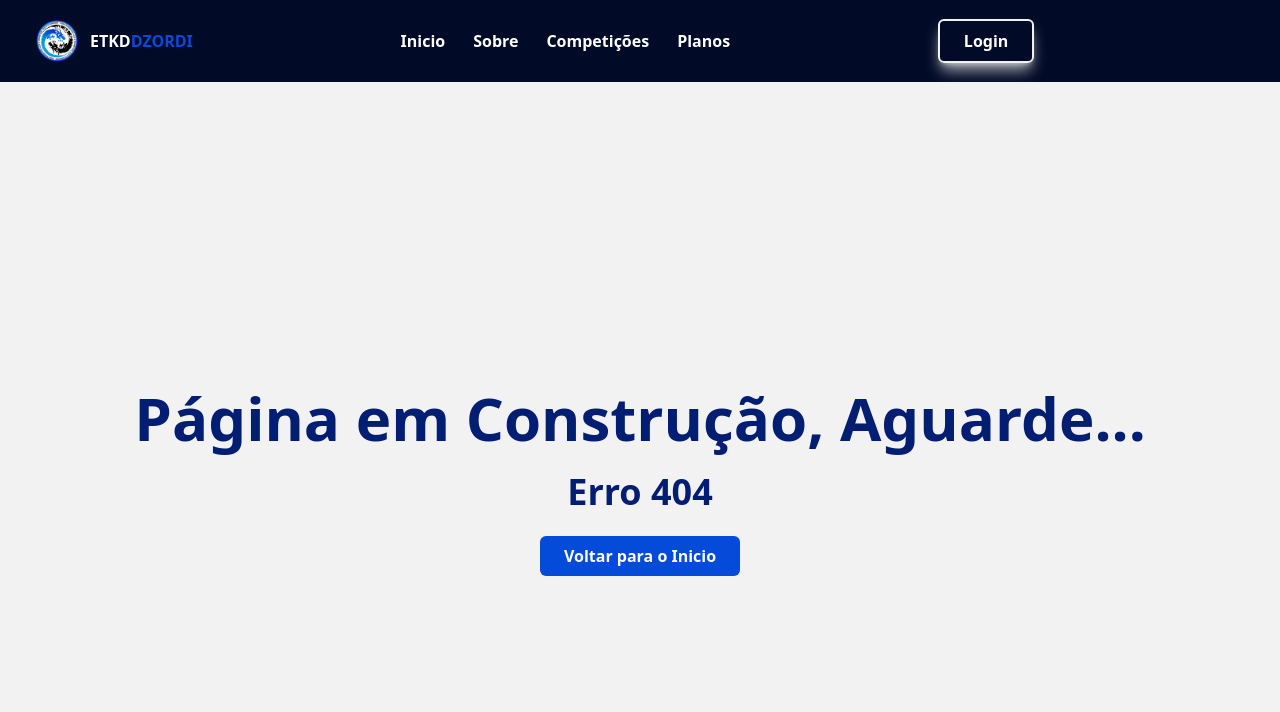
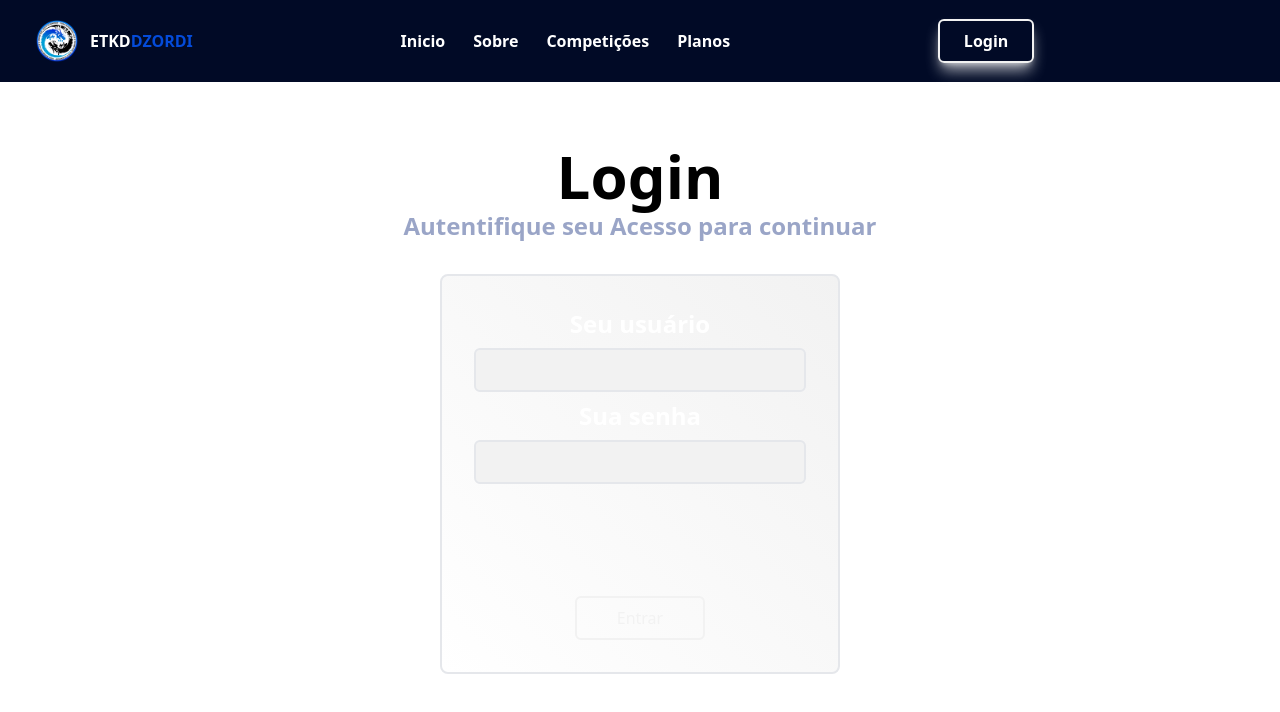
Before and after one commit to dev-isaacmello/dzorditaekwondo-website, a Next.js app: page /login in a window 1280 px wide. Before the commit this address had no page. Shown: the top 712 px of the page. Built offline with nearby package versions, Linux system fonts and the light colour scheme; some icons are missing.

Commit message:
login form

```diff
--- a/src/app/comps/page.tsx
+++ b/src/app/comps/page.tsx
@@ -1,4 +1,4 @@
-import { CompsCard } from "../_components/CompsCard";
+// import { CompsCard } from "../_components/CompsCard";
 
 export default function Comps() {
   return (
@@ -15,7 +15,7 @@ export default function Comps() {
             Última atualização em 21/03/2025.
           </span>
           <div className="mt-8 grid grid-cols-1 gap-4 md:grid-cols-3">
-            <CompsCard />
+            {/* <CompsCard /> */}
           </div>
         </div>
       </div>
--- /dev/null
+++ b/src/app/login/page.tsx
@@ -0,0 +1,52 @@
+export default function LoginPage() {
+  return (
+    <section>
+      <div className="container mx-auto h-full w-fit px-8 py-16">
+        <div className="flex flex-col items-center gap-1">
+          <h4 className="text-center text-4xl font-bold md:text-6xl">Login</h4>
+          <p className="text-secondary/40 text-lg font-bold md:text-2xl">
+            Autentifique seu Acesso para continuar
+          </p>
+        </div>
+        <div className="mt-8 flex flex-col items-center gap-1">
+          <form className="from-base hover:from-bg-secondary flex h-100 w-[calc(100vh/2)] flex-col items-center gap-2 rounded-lg border-2 border-gray-200 bg-gradient-to-bl to-white p-8 duration-400 transition-colors select-none hover:to-black hover:text-base">
+            <label
+              htmlFor="username"
+              id="username"
+              className="text-text1 text-2xl font-bold"
+            >
+              Seu usuário
+            </label>
+            <input
+              type="text"
+              id="username"
+              name="username"
+              className="bg-base text-text2 w-full rounded-md border-2 border-gray-200 p-2"
+            />
+
+            <label
+              htmlFor="pasword"
+              id="password"
+              className="text-text1 text-2xl font-bold"
+            >
+              Sua senha
+            </label>
+            <input
+              type="password"
+              id="password"
+              name="password"
+              className="bg-base text-text2 w-full rounded-md border-2 border-gray-200 p-2"
+            />
+
+            <button
+              type="submit"
+              className="border-base mt-auto cursor-pointer rounded-md border-2 px-10 py-2 text-base"
+            >
+              Entrar
+            </button>
+          </form>
+        </div>
+      </div>
+    </section>
+  );
+}
--- a/src/app/page.tsx
+++ b/src/app/page.tsx
@@ -1,13 +1,11 @@
 import Home from "../components/Home/Index";
 import About from "./about/page";
-import Comps from "./comps/page";
 
 export default function Page() {
   return (
     <main>
       <Home />
       <About />
-      <Comps />
     </main>
   );
 }
```
